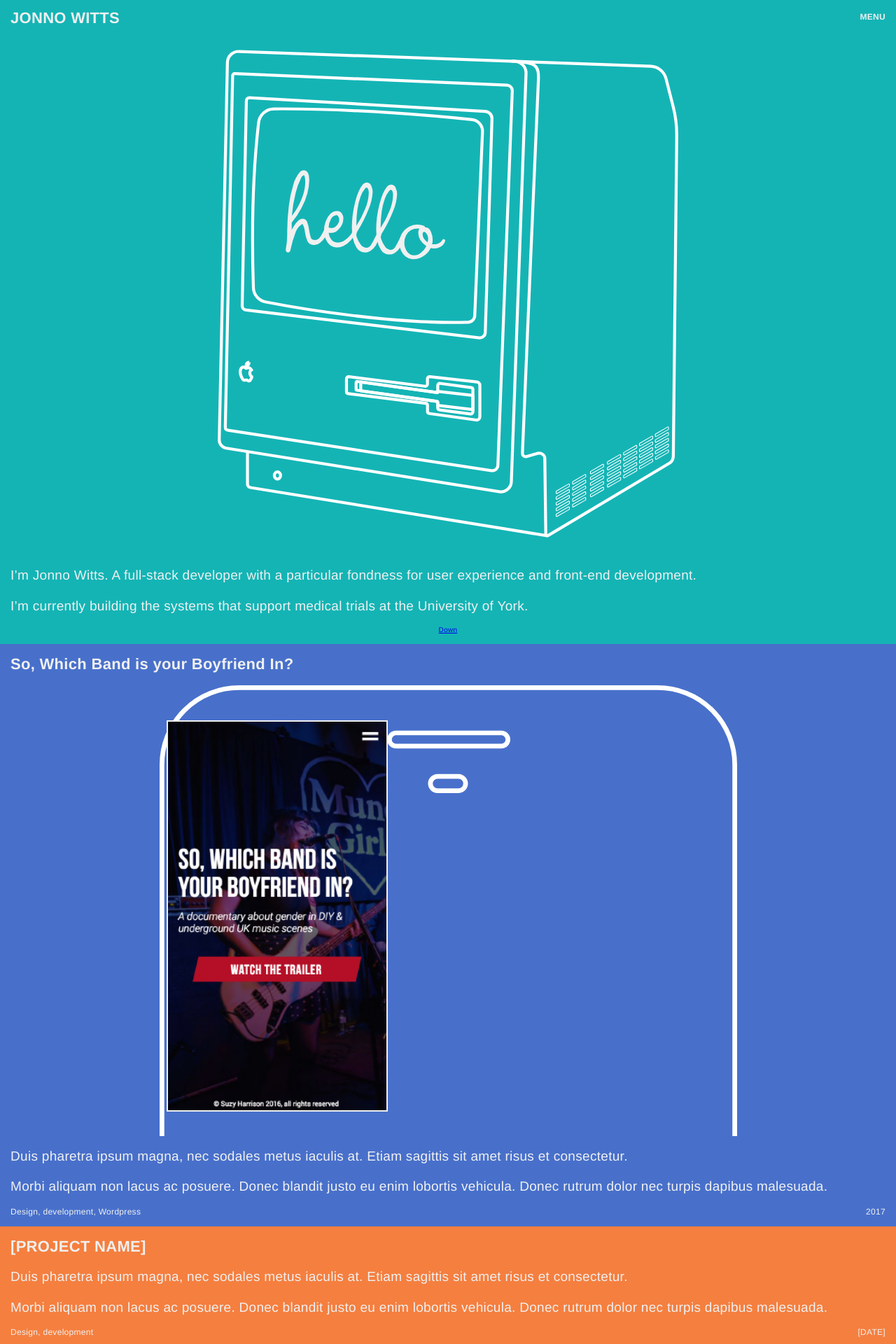
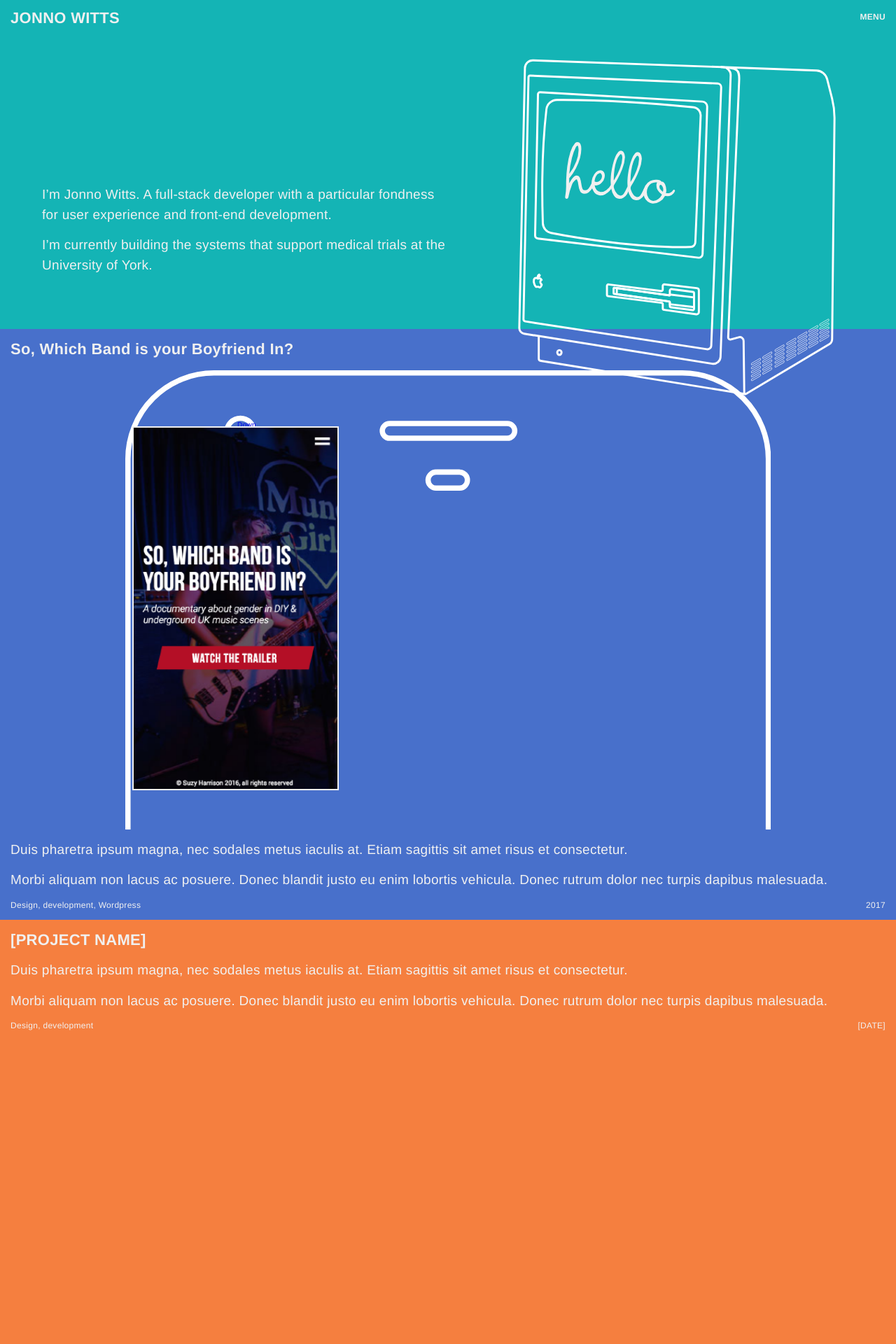
Before and after one commit to jonnow/jw-v2017, a PHP site: page / in a window 1280 px wide. Shown: the top 1920 px of the page at 70% size. Run offline with PHP 8.4, Linux system fonts and the light colour scheme; some web fonts are replaced.

Commit message:
Added CSS grid to tablet sized homepage

```diff
--- a/css/main.css
+++ b/css/main.css
@@ -274,10 +274,10 @@ main section .projectWrapper {
     display: flex;
     background: url("../images/phone.svg") no-repeat 0 0;
     background-size: cover;
-    height: 80.5vh;
-    width: 66%;
+    height: 82vh;
+    width: 72vw;
     margin: 0 auto 1.5rem;
-    padding: 5rem 1rem 3.5rem; }
+    padding: 10vh 1rem 7vh; }
     main section .projectWrapper .mobileProject picture {
       border: 2px solid #F0F0F0; }
     main section .projectWrapper .mobileProject img, main section .projectWrapper .mobileProject source {
@@ -308,4 +308,260 @@ footer {
   padding-top: 3.2rem;
   padding-bottom: 3.2rem; }
 
+@font-face {
+  font-family: 'Woodford Bourne';
+  src: url(../fonts/woodfordbourne-regular.otf);
+  font-weight: normal; }
+@font-face {
+  font-family: 'Woodford Bourne';
+  src: url(../fonts/woodfordbourne-bold.otf);
+  font-weight: bold; }
+@font-face {
+  font-family: 'Woodford Bourne';
+  src: url(../fonts/woodfordbourne-regular.otf);
+  font-weight: italic; }
+html, body, div, span, object, iframe,
+h1, h2, h3, h4, h5, h6, p, blockquote, pre,
+abbr, address, cite, code,
+del, dfn, em, img, ins, kbd, q, samp,
+small, strong, sub, sup, var,
+b, i,
+dl, dt, dd, ol, ul, li,
+fieldset, form, label, legend,
+table, caption, tbody, tfoot, thead, tr, th, td,
+article, aside, canvas, details, figcaption, figure,
+footer, header, hgroup, menu, nav, section, summary,
+time, mark, audio, video {
+  margin: 0;
+  padding: 0;
+  border: 0;
+  outline: 0;
+  font-size: 100%;
+  vertical-align: baseline;
+  background: transparent; }
+
+html {
+  font-size: 10px; }
+
+body {
+  line-height: 1;
+  font-family: "Woodford Bourne", "Futura", "Helvetica", "Arial", sans-serif; }
+
+article, aside, details, figcaption, figure,
+footer, header, hgroup, menu, nav, section {
+  display: block; }
+
+nav ul {
+  list-style: none; }
+
+blockquote, q {
+  quotes: none; }
+
+blockquote:before, blockquote:after,
+q:before, q:after {
+  content: '';
+  content: none; }
+
+a {
+  margin: 0;
+  padding: 0;
+  font-size: 100%;
+  vertical-align: baseline;
+  background: transparent; }
+
+/* change border colour to suit your needs */
+hr {
+  display: block;
+  height: 1px;
+  border: 0;
+  border-top: 1px solid #F0F0F0;
+  margin: 1em 0;
+  padding: 0; }
+
+input, select {
+  vertical-align: middle; }
+
+*, *:before, *:after {
+  box-sizing: border-box; }
+
+::-moz-selection {
+  background: #ff6060;
+  color: #373331; }
+
+::selection {
+  background: #ff6060;
+  color: #373331; }
+
+body {
+  letter-spacing: 0.03rem;
+  width: 100%; }
+
+.wrapper {
+  overflow: hidden; }
+
+.home {
+  position: relative; }
+  .home h1 {
+    font-weight: bold;
+    text-transform: uppercase; }
+  .home p {
+    font-family: "Woodford Bourne", "Futura", "Helvetica", "Arial", sans-serif;
+    font-size: 1.9rem;
+    line-height: 150%;
+    margin-bottom: 1.5rem; }
+  .home main {
+    background-color: #14B4B5;
+    color: #F0F0F0;
+    padding-top: 5rem; }
+    .home main .intro {
+      padding-left: 1.5rem;
+      padding-right: 1.5rem; }
+      .home main .intro img {
+        display: block;
+        width: 55%;
+        margin: 0 auto 1.5rem; }
+
+header {
+  position: absolute;
+  overflow: visible;
+  background-color: transparent;
+  width: 100%;
+  height: 5rem;
+  padding: 1.5rem; }
+  header h1 {
+    font-size: 2.2rem;
+    float: left; }
+  header a {
+    text-decoration: none; }
+  header span.menu-control-open,
+  header span.menu-control-close,
+  header nav,
+  header a {
+    font-weight: bold;
+    text-transform: uppercase;
+    color: #F0F0F0; }
+  header span.menu-control-open,
+  header span.menu-control-close,
+  header nav a {
+    font-size: 2.2rem;
+    margin-bottom: 1.5rem; }
+  header span.menu-control-open,
+  header span.menu-control-close {
+    display: block;
+    cursor: pointer; }
+  header span.menu-control-open {
+    font-size: 1.2rem;
+    line-height: 150%;
+    float: right; }
+  header span.menu-control-close {
+    font-size: 1.2rem;
+    text-align: right; }
+  header nav {
+    display: flex;
+    flex-direction: column; }
+
+.menu {
+  position: absolute;
+  right: 0;
+  top: 0;
+  background-color: #373331;
+  color: #F0F0F0;
+  height: 100vh;
+  width: 0;
+  overflow: hidden;
+  transition: all .3s ease; }
+  .menu .menu-inner {
+    position: relative;
+    height: 100%;
+    width: 80vw;
+    padding: 1.5rem; }
+  .menu .version, .menu .madeIn {
+    position: absolute;
+    bottom: 1.5rem;
+    font-size: 1.2rem; }
+  .menu .version {
+    right: 1.5rem; }
+
+.menu--active {
+  height: 100vh;
+  overflow: hidden; }
+  .menu--active .menu {
+    width: 80%; }
+
+main section .projectWrapper {
+  min-height: 100vh;
+  padding: 1.5rem; }
+  main section .projectWrapper h2 {
+    font-size: 2.2rem;
+    line-height: 130%; }
+  main section .projectWrapper h2, main section .projectWrapper .mobileProject {
+    margin-bottom: 1.5rem; }
+  main section .projectWrapper .mobileProject {
+    display: flex;
+    background: url("../images/phone.svg") no-repeat 0 0;
+    background-size: cover;
+    height: 82vh;
+    width: 72vw;
+    margin: 0 auto 1.5rem;
+    padding: 10vh 1rem 7vh; }
+    main section .projectWrapper .mobileProject picture {
+      border: 2px solid #F0F0F0; }
+    main section .projectWrapper .mobileProject img, main section .projectWrapper .mobileProject source {
+      width: 100%;
+      height: 100%; }
+  main section .projectWrapper span {
+    font-size: 1.2rem; }
+    main section .projectWrapper span:last-of-type {
+      float: right; }
+  main section .projectWrapper.blue {
+    background-color: #4870CB; }
+  main section .projectWrapper.orange {
+    background-color: #F57F3F; }
+
+.scroll {
+  display: block;
+  text-align: center;
+  width: 50%;
+  margin: 0 auto 1.5rem; }
+
+footer {
+  background-color: #373331;
+  color: #F0F0F0;
+  text-align: center;
+  font-weight: bold;
+  text-transform: uppercase;
+  font-size: 1.7rem;
+  padding-top: 3.2rem;
+  padding-bottom: 3.2rem; }
+
+@media screen and (min-width: 768px) {
+  .menu--active .menu {
+    width: 40%; }
+    .menu--active .menu .menu-inner {
+      width: 40vw; }
+
+  .home main {
+    background-color: #14B4B5;
+    color: #F0F0F0;
+    padding-top: 7rem; }
+    .home main .intro {
+      display: grid;
+      grid-template-columns: 50% 45%;
+      grid-gap: 5%;
+      padding-left: 6rem;
+      padding-right: 5rem;
+      height: 50vh; }
+      .home main .intro .grid-p {
+        display: flex;
+        flex-direction: column;
+        justify-content: center;
+        grid-column: 1;
+        grid-row: 1;
+        padding-top: 2rem; }
+      .home main .intro img {
+        grid-column: 2;
+        grid-row: 1;
+        width: 90%;
+        margin-bottom: 0; } }
+
 /*# sourceMappingURL=main.css.map */
--- a/css/sass/main.scss
+++ b/css/sass/main.scss
@@ -1,2 +1,3 @@
 @import 'basics.scss';
 @import 'smallest.scss';
+@import 'small.scss';
--- /dev/null
+++ b/css/sass/small.scss
@@ -0,0 +1,56 @@
+@import 'smallest.scss';
+
+$padding_tablet: 4rem;
+$margin_tablet: 4rem;
+
+$font_smallest_header: 2.2rem;
+$font_smallest_menuSpan: 1.2rem;
+$font_smallest_p: 1.9rem;
+$font_smallest_footNote: 1.2rem;
+$font_smallest_footer: 1.7rem;
+
+
+@media screen and (min-width: 768px) {
+
+        // TODO: Update padding sizes
+
+
+    .menu--active {
+        .menu {
+            width: 40%;
+            .menu-inner {
+                width: 40vw;
+            }
+        }
+    }
+
+    .home main {
+       background-color: $primary_teal;
+       color: $primary_white;
+       padding-top: 7rem;
+       .intro {
+           display: grid;
+           grid-template-columns: 50% 45%;
+           grid-gap: 5%;
+
+           padding-left: $padding_tablet + 2;
+           padding-right: $padding_tablet + 1;
+           height: 50vh;
+           .grid-p {
+               display: flex;
+               flex-direction: column;
+               justify-content: center;
+               grid-column: 1;
+               grid-row: 1;
+               padding-top: $padding_tablet - 2;
+           }
+           img {
+               grid-column: 2;
+               grid-row: 1;
+
+               width: 90%;
+               margin-bottom: 0;
+           }
+       }
+    }
+}
--- a/css/sass/smallest.scss
+++ b/css/sass/smallest.scss
@@ -180,10 +180,10 @@ main {
                 display: flex;
                 background: url('../images/phone.svg') no-repeat 0 0;
                 background-size: cover;
-                height: 80.5vh;
-                width: 66%;
+                height: 82vh;
+                width: 72vw;
                 margin: 0 auto $margin_smallest;
-                padding: 5rem 1rem 3.5rem;
+                padding: 10vh 1rem 7vh;
                 picture {
                     border: 2px solid $primary_white;
                 }
--- a/index.html
+++ b/index.html
@@ -36,8 +36,10 @@
             <main>
                 <section class="intro">
                     <img src="images/mac.svg" alt="A line drawing of an original Macintosh. On the screen hello is written." />
-                    <p>I’m Jonno Witts. A full-stack developer with a particular fondness for user experience and front-end development.</p>
-                    <p>I’m currently building the systems that support medical trials at the University of York.</p>
+                    <div class="grid-p">
+                        <p>I’m Jonno Witts. A full-stack developer with a particular fondness for user experience and front-end development.</p>
+                        <p>I’m currently building the systems that support medical trials at the University of York.</p>
+                    </div>
                     <a href="#" class="scroll"><i class="fa fa-chevron-down"></i>Down</a>
                 </section>
                 <section class="featured">
```
Also changed, not shown: 1 other file.
